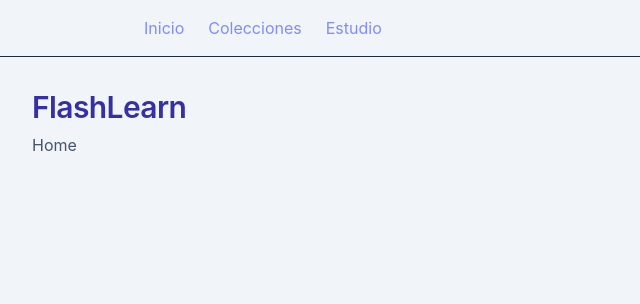
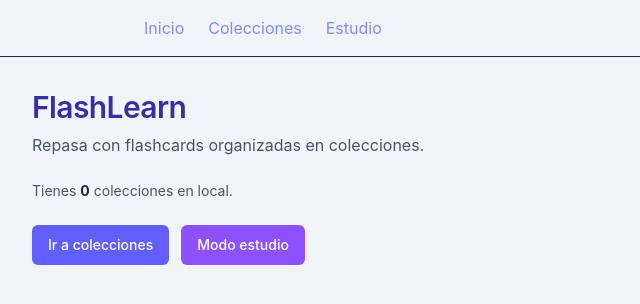
Before and after one commit to dnhosemacs-svg/FlashLearn, a React (Vite) app: page / in a window 1280 px wide. Shown: the top 304 px of the page, without its empty margins (0-640 px from the left). Built offline with nearby package versions, Linux system fonts and the light colour scheme.

Commit message:
Crear contexto y usarl en collectionsPage y en homePage

```diff
--- /dev/null
+++ b/src/context/CollectionsContext.tsx
@@ -0,0 +1,27 @@
+import { createContext, useContext, type ReactNode } from 'react'
+import { useCollections } from '../hooks'
+import type { UseCollectionsResult } from '../hooks/useCollections'
+
+type CollectionsContextValue = UseCollectionsResult
+
+const CollectionsContext = createContext<CollectionsContextValue | null>(null)
+
+export function CollectionsProvider({ children }: { children: ReactNode }) {
+  const value = useCollections()
+
+  return (
+    <CollectionsContext.Provider value={value}>
+      {children}
+    </CollectionsContext.Provider>
+  )
+}
+
+export function useCollectionsContext(): CollectionsContextValue {
+  const ctx = useContext(CollectionsContext)
+
+  if (ctx == null) {
+    throw new Error('useCollectionsContext debe usarse dentro de CollectionsProvider')
+  }
+
+  return ctx
+}
--- a/src/main.tsx
+++ b/src/main.tsx
@@ -8,10 +8,12 @@ import HomePage from './pages/HomePage.tsx'
 import NotFoundPage from './pages/NotFoundPage.tsx'
 import StudyPage from './pages/StudyPage.tsx'
 import CollectionDetailPage from './pages/CollectionDetailPage.tsx'
+import { CollectionsProvider } from './context/CollectionsContext'
 
 createRoot(document.getElementById('root')!).render(
   <StrictMode>
     <BrowserRouter>
+      <CollectionsProvider>
         <Routes>
           <Route path="/" element={<App />}>
             <Route index element={<HomePage />} />
@@ -22,6 +24,7 @@ createRoot(document.getElementById('root')!).render(
             <Route path="collections/:collectionId" element={<CollectionDetailPage />} />
           </Route>
         </Routes>
+      </CollectionsProvider>
     </BrowserRouter>
   </StrictMode>,
 )
--- a/src/pages/CollectionsPage.tsx
+++ b/src/pages/CollectionsPage.tsx
@@ -5,11 +5,11 @@ import Button from '../components/ui/Button'
 import EmptyState from '../components/ui/EmptyState'
 import Modal from '../components/ui/Modal'
 import Spinner from '../components/ui/Spinner'
-import { useCollections } from '../hooks'
+import { useCollectionsContext } from '../context/CollectionsContext'
 import type { UpdateCollectionInput } from '../types/domain'
 
 export default function CollectionsPage() {
-  const { collections, network, refresh, create, update, remove } = useCollections()
+  const { collections, network, refresh, create, update, remove } = useCollectionsContext()
   const [editingCollectionId, setEditingCollectionId] = useState<string | null>(null)
   const [isDeleteModalOpen, setIsDeleteModalOpen] = useState(false)
   const [pendingDeleteCollectionId, setPendingDeleteCollectionId] = useState<string | null>(null)
--- a/src/pages/HomePage.tsx
+++ b/src/pages/HomePage.tsx
@@ -1,8 +1,42 @@
+import { Link } from 'react-router-dom'
+import Button from '../components/ui/Button'
+import Spinner from '../components/ui/Spinner'
+import { useCollectionsContext } from '../context/CollectionsContext'
+
 export default function HomePage() {
+  const { collections, network, refresh } = useCollectionsContext()
+
   return (
     <main className="page-shell">
       <h1 className="page-title">FlashLearn</h1>
-      <p className="page-subtitle">Home</p>
+      <p className="page-subtitle">Repasa con flashcards organizadas en colecciones.</p>
+
+      <section className="section-stack mt-6 max-w-xl">
+        {network.status === 'loading' && collections.length === 0 ? (
+          <Spinner label="Cargando resumen" size="sm" />
+        ) : network.status === 'error' ? (
+          <div className="rounded-lg border border-red-200 bg-red-50 p-4 text-sm text-red-800">
+            <p>{network.error}</p>
+            <Button type="button" className="mt-2" variant="secondary" size="sm" onClick={() => void refresh()}>
+              Reintentar
+            </Button>
+          </div>
+        ) : (
+          <p className="text-muted">
+            Tienes <strong className="text-slate-800">{collections.length}</strong>{' '}
+            {collections.length === 1 ? 'colección' : 'colecciones'} en local.
+          </p>
+        )}
+
+        <div className="flex flex-wrap gap-3">
+          <Link to="/collections" className="inline-block">
+            <Button variant="primary">Ir a colecciones</Button>
+          </Link>
+          <Link to="/study" className="inline-block">
+            <Button variant="secondary">Modo estudio</Button>
+          </Link>
+        </div>
+      </section>
     </main>
   )
 }
```
Lines whose indentation alone changed are shown as unchanged.
